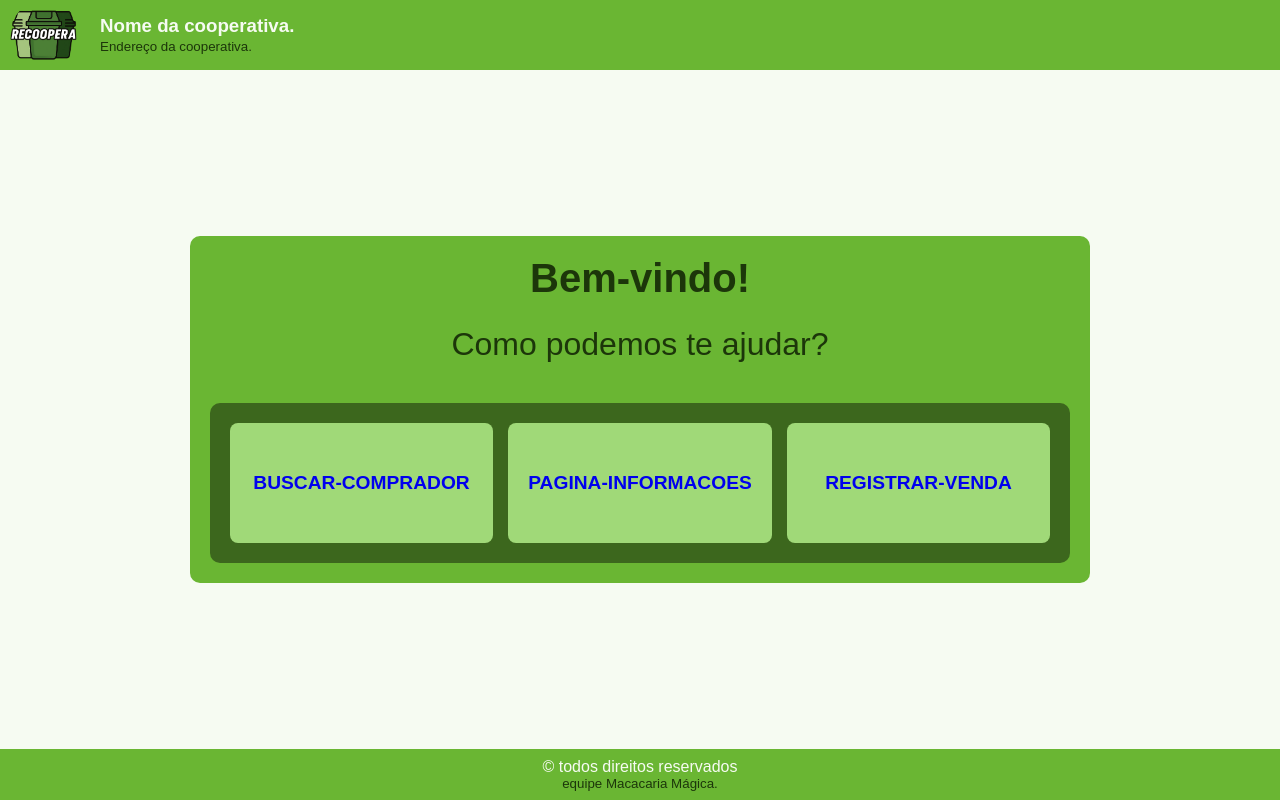
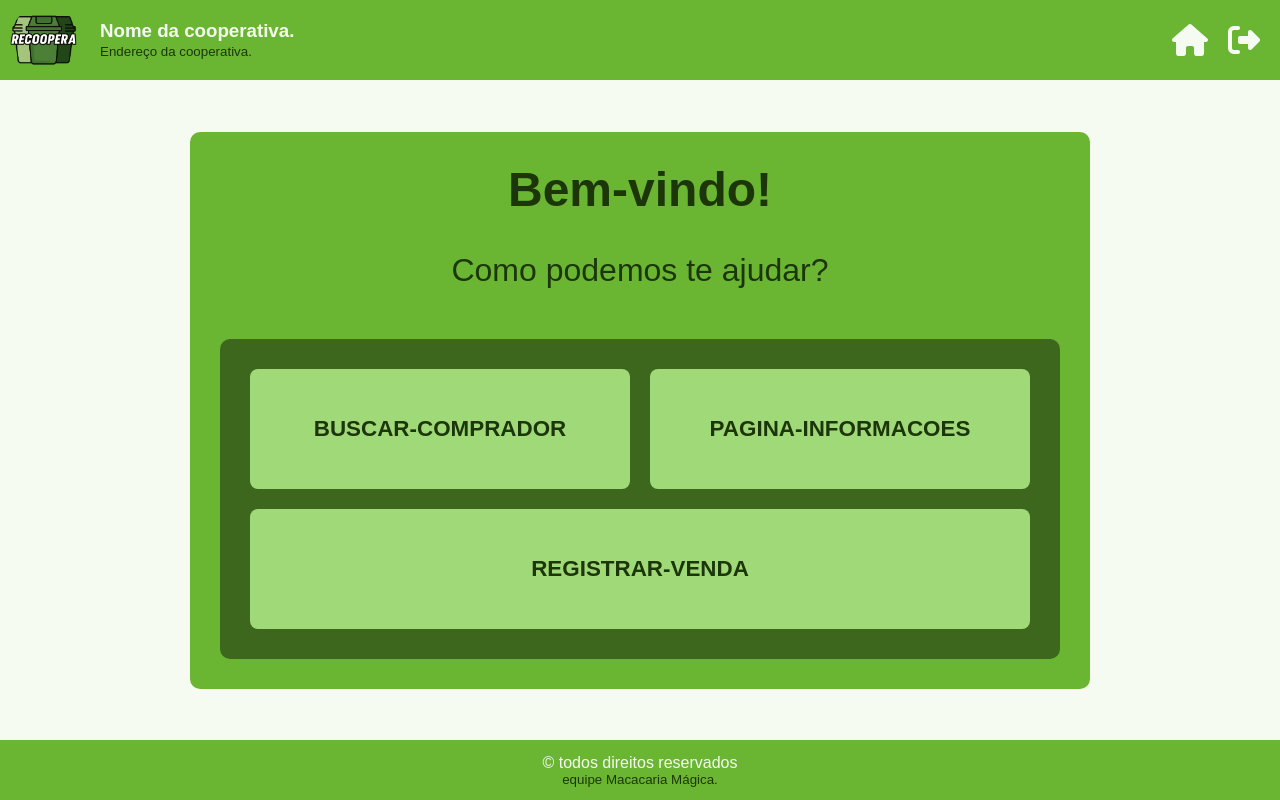
Before and after one commit to gustav0-rdg/tcc_cooperativas, a Flask app: page /pagina-inicial in a window 1280 px wide. Run offline with Flask 3, Linux system fonts and the light colour scheme; some libraries are stand-ins or nearby versions.

Commit message:
FIX: Correções de indentidade visual da página inicial

```diff
--- a/static/css/pag_inicial_cooperativa/styles.css
+++ b/static/css/pag_inicial_cooperativa/styles.css
@@ -4,20 +4,25 @@
     padding: 0;
 }
 
+
+
+
 body {
-    height: 100vh;
+    min-height: 100vh;
     font-family: Arial, sans-serif;
     background-color: var(--verde-claro);
     display: flex;
     flex-direction: column;
+    overflow-x: hidden;
 }
 
 .corpo {
-    width: 100vw;
-    height: 100vh;
+    flex-grow: 1;
+    width: 100%;
     display: flex;
     justify-content: center;
     align-items: center;
+    padding: 20px 10px;
 }
 
 .acoes {
@@ -25,82 +30,107 @@ body {
     justify-content: center;
     align-items: center;
     flex-direction: column;
-    padding: 20px;
-    max-width: 1200px;
-    margin: 0 auto;
-    gap: 20px;
+    padding: 30px;
+    width: 95%;
+    max-width: 900px;
+    gap: 30px;
     background-color: var(--verde-principal);
     border-radius: 10px;
+    min-height: 60vh;
+    text-align: center;
 }
 
 .acoes h1 {
-    font-size: 2.5rem;
+    font-size: clamp(2rem, 5vw, 3rem);
     margin-bottom: 5px;
     color: var(--verde-escuro) !important;
 }
 
 .acoes p {
-    font-size: 32px;
+    font-size: clamp(1.5rem, 4vw, 2rem);
     margin-bottom: 20px;
     color: var(--verde-escuro) !important;
 }
 
 .acoes__cooperativa {
     display: grid;
-    gap: 15px;
+    grid-template-columns: 1fr;
+    gap: 20px;
     background-color: var(--verde-escuro-medio);
-    padding: 20px;
+    padding: 30px;
     border-radius: 10px;
-    grid-template-columns: 1fr;
+    width: 100%;
+}
+
+.acoes__cooperativa a {
+    text-decoration: none;
+    color: var(--verde-escuro);
+}
+
+.acoes__cooperativa a:hover {
+    color: var(--verde-claro) !important;
+}
+
+.acoes__cooperativa-btn {
+    display: flex;
     justify-content: center;
     align-items: center;
     text-align: center;
-
-    & a{
-        text-decoration: none;
-    }
-    & .acoes__cooperativa-btn {
     width: 100%;
     min-height: 120px;
-        padding: 20px;
+    padding: 15px;
     background-color: var(--verde-claro-medio);
     color: var(--verde-escuro);
     border: none;
     border-radius: 8px;
-        font-size: 1.2rem;
+    font-size: clamp(1rem, 2.5vw, 1.4rem);
     font-weight: bold;
     text-transform: uppercase;
     cursor: pointer;
-        transition: background-color 0.3s;
-        &:hover {
-            background-color: var(--verde-escuro);
-            color: var(--verde-claro);
-        }
-    }
+    transition: background-color 0.3s, color 0.3s;
 }
 
+.acoes__cooperativa-btn:hover {
+    background-color: var(--verde-escuro);
+    color: var(--verde-claro) !important;
+}
+
+/* Media Query para Telas Maiores (>= 600px) */
 @media (min-width: 600px) {
     .acoes__cooperativa {
+        /* Layout de duas colunas para telas médias e grandes */
         grid-template-columns: repeat(2, 1fr);
+        /* Garantindo que o grid esteja sempre centralizado */
+        justify-content: center;
+        align-content: center;
     }
 
-    .acoes__cooperativa-btn:nth-child(3) {
+    /* O terceiro botão (registrar-venda) ocupa duas colunas para simetria */
+    .acoes__cooperativa > div:nth-child(3) {
         grid-column: 1 / -1;
     }
 }
 
-@media (min-width: 900px) {
+/* Media Query para Telas Menores (Dispositivos Móveis - Máximo 600px) */
+@media (max-width: 600px) {
+    /* Garante que o layout volte para uma coluna em telas menores */
     .acoes__cooperativa {
-        grid-template-columns: repeat(3, 1fr);
+        display: flex; /* Volta para flexbox para melhor controle de botões empilhados */
+        flex-direction: column;
+        gap: 20px; /* Espaçamento entre os botões */
+        padding: 20px 10px;
     }
 
-    .acoes__cooperativa-btn:nth-child(3) {
+    /* Remove a regra de coluna do terceiro botão para telas pequenas */
+    .acoes__cooperativa > div:nth-child(3) {
         grid-column: auto;
     }
 }
 
-.acoes__compradores h2 {
+
+/* Outras Seções (Removida a regra que estava incompleta e desnecessária) */
+/* .acoes__compradores h2 {
     font-size: 2rem;
     margin-top: 40px;
     margin-bottom: 15px;
-}
+} */
--- a/templates/tela-inicial.html
+++ b/templates/tela-inicial.html
@@ -13,6 +13,8 @@
     <link rel="stylesheet" href="/static/css/root-de-cores.css">
     <!-- Link para o favicon -->
     <link rel="icon" href="../static/img/favicon.png" type="image/png">
+    <!-- Link font awesome -->
+    <script src="https://kit.fontawesome.com/2fcc2a2373.js" crossorigin="anonymous" defer></script>
 </head>
 <body>
     {% include 'includes/header.html' %}
@@ -22,17 +24,17 @@
             <p>Como podemos te ajudar?</p>
             <section class="acoes__cooperativa">
 
-                <button class="acoes__cooperativa-btn">
-                    <a href="/buscar-comprador">buscar-comprador</a>
-                 </button>
+                <div>
+                    <a href="/buscar-comprador" class="acoes__cooperativa-btn">buscar-comprador</a>
+                </div>
                 <!-- Botão que leva a  tela de cooperativa  -->
-                 <button class="acoes__cooperativa-btn">
-                     <a href="/pagina-informacoes">pagina-informacoes</a>
-                 </button>
+                 <div>
+                     <a href="/pagina-informacoes" class="acoes__cooperativa-btn">pagina-informacoes</a>
+                 </div>
                   <!-- Botão que leva a pagina registrar venda  -->
-                 <button class="acoes__cooperativa-btn">
-                     <a href="/registrar-venda">registrar-venda</a>
-                 </button>
+                 <div>
+                     <a href="/registrar-venda" class="acoes__cooperativa-btn">registrar-venda</a>
+                 </div>
 
             </section>
         </main>
```
Lines whose indentation alone changed are shown as unchanged.
